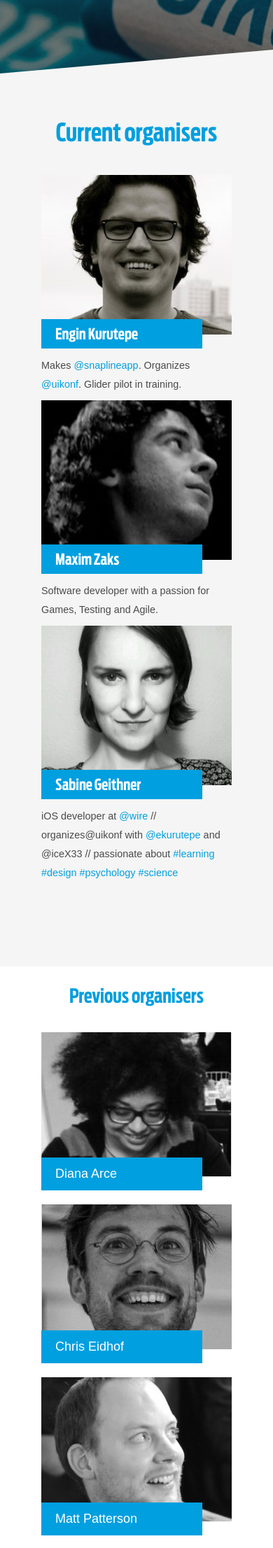
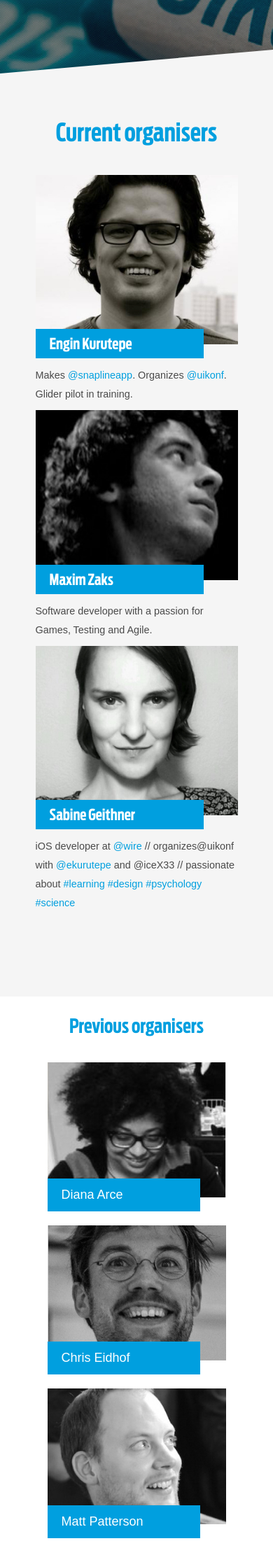
Before and after one commit to sempresaurita/uikonf-website, a Jekyll site: the page built from web2015/about.md, in a window 390 px wide. Shown: the part 369-2581 px from the top of the page at 70% size. Built offline with Jekyll 4.4.1, drawn with Linux system fonts in a browser that asks for light colours; nearby versions of some CDN libraries.

Commit message:
Remove obsolete variables

```diff
--- a/web2015/_config.yml
+++ b/web2015/_config.yml
@@ -20,7 +20,7 @@
 # Pagination
 gems: [jekyll-paginate]
 paginate: 5
-paginate_path: "/blog-posts/page:num/"
+paginate_path: "/blog/page:num/"
 
 # Build settings
 markdown: kramdown
--- a/web2015/_includes/header.html
+++ b/web2015/_includes/header.html
@@ -7,14 +7,14 @@
         </a>
           <ul class="uk-navbar-nav uk-hidden-small uk-navbar-flip">
               {% for my_page in site.pages %}
-                {% if my_page.include_in_menu %}
+                {% if my_page.title %}
                 <li>
                   <a class="page-link" href="{{ my_page.url | prepend: site.baseurl }}">{{ my_page.title }}</a>
                 </li>
                 {% endif %}
               {% endfor %}
               <li>
-                <a class="page-link" href="{{ '/blog-posts' | prepend: site.baseurl }}">Blog</a>
+                <a class="page-link" href="{{ '/blog' | prepend: site.baseurl }}">Blog</a>
               </li>
               <li>
                 <a class="page-link btn" href="#">Tickets</a>
@@ -37,6 +37,9 @@
                 {% endif %}
               {% endfor %}
               <li>
+                <a class="page-link" href="{{ '/blog' | prepend: site.baseurl }}">Blog</a>
+              </li>
+              <li>
                 <a class="page-link" href="#">Tickets</a>
               </li>
           </ul>
--- a/web2015/_sass/_diagonal_elements.scss
+++ b/web2015/_sass/_diagonal_elements.scss
@@ -124,7 +124,16 @@
 	}
 }
 
+.previous-organisers {
+	.box {
+		@media screen and (max-width: 479px) {
+			width: 75%;
+	        margin: 0 auto;
+    	}
+	}
+}
 .box {
+
 	margin-bottom: 20px !important;
 	position: relative;
 	padding: 10px;
@@ -133,13 +142,13 @@
 		padding: 0 10px;
 
 		@media screen and (max-width: 479px) {
-			width: 80%;
+			width: 85%;
         	margin: 0 auto;
     	}
 	}
 
 	@media screen and (max-width: 479px) {
-		width: 80%;
+		width: 85%;
         margin: 0 auto;
     }
 }
--- a/web2015/blog-posts/index.html
+++ b/web2015/blog/index.html
@@ -34,8 +34,6 @@
 <div class="pagination uk-text-right">
   {% if paginator.previous_page %}
     <a rel="prev" href="{{ paginator.previous_page_path | prepend: site.baseurl | replace: '//', '/' }}"><i class="uk-icon-long-arrow-left"></i> Prev</a>
-  {% else %}
-    <!-- <span><i class="uk-icon-long-arrow-left"></i> Prev</span> -->
   {% endif %}
 
   {% for page in (1..paginator.total_pages) %}
@@ -50,8 +48,6 @@
 
   {% if paginator.next_page %}
     <a rel="next" href="{{ paginator.next_page_path | prepend: site.baseurl | replace: '//', '/' }}">Next <i class="uk-icon-long-arrow-right"></i></a>
-  {% else %}
-    <!-- <span>Next <i class="uk-icon-long-arrow-right"></i></span> -->
   {% endif %}
 </div>
 {% endif %}
```
Also changed, not shown: web2015/about.md (+0 -1 lines), web2015/videos.md (+0 -1 lines).
